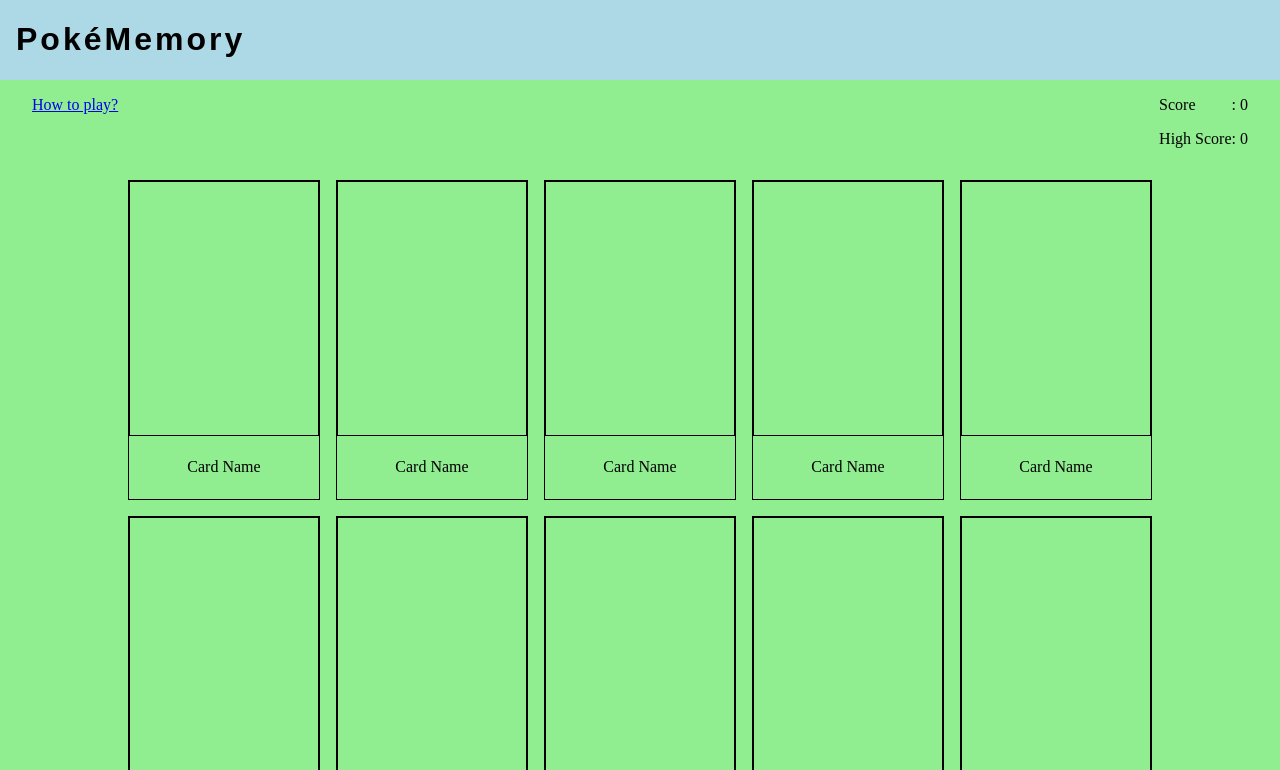
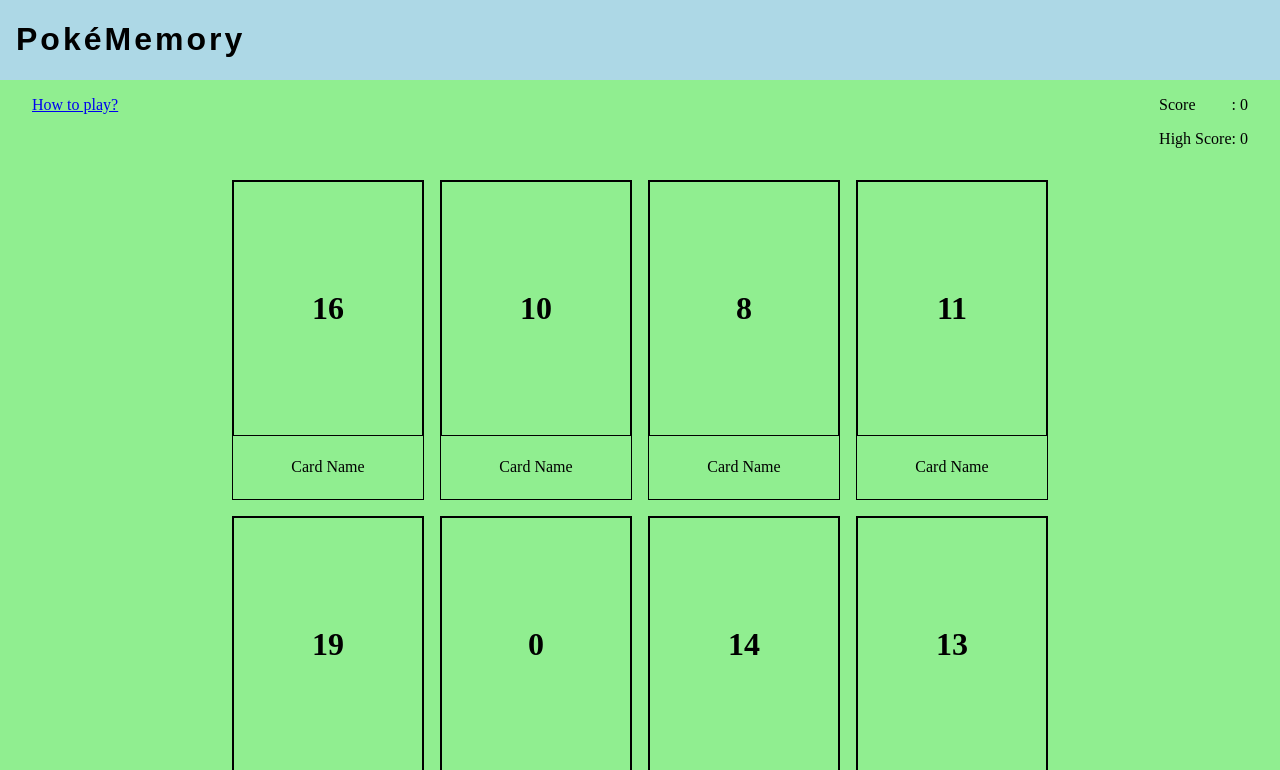
Before and after one commit to fahryanputra/poke-memory-game, a React (Vite) app: page / in a window 1280 px wide. Shown: the top 770 px of the page. Built offline with nearby package versions, Linux system fonts and the light colour scheme; a web font is replaced by a local one.

Commit message:
Add simple logic to select different element of anarray

```diff
--- a/src/components/Card.jsx
+++ b/src/components/Card.jsx
@@ -1,10 +1,12 @@
 import "styles/Card.css";
 
-function Card() {
+function Card({ image }) {
   return (
     <>
       <div className="card">
-        <div className="image"></div>
+        <div className="image">
+          <h1>{image}</h1>
+        </div>
         <div className="name">Card Name</div>
       </div>
     </>
--- a/src/components/Content.jsx
+++ b/src/components/Content.jsx
@@ -3,8 +3,43 @@
 import Tutorial from "./Tutorial";
 import Card from "./Card";
 
+function chooseRandomInteger(number) {
+  return Math.floor(Math.random() * number);
+}
+
+function createPokemonArray(pokemonNumber) {
+  const result = [];
+
+  for (let i = 0; i < pokemonNumber; i++) {
+    result.push(i);
+  }
+
+  return result;
+}
+
+function chooseRandomPokemon(cardNumber, pokemon) {
+  const result = [];
+
+  let randomValue = chooseRandomInteger(pokemon.length);
+  const previousValue = [];
+
+  for (let i = 0; i < cardNumber; i++) {
+    while (previousValue.includes(randomValue)) {
+      randomValue = chooseRandomInteger(pokemon.length);
+    }
+
+    result.push(pokemon[randomValue]);
+    previousValue.push(randomValue);
+  }
+
+  return result;
+}
+
 function Content() {
-  const pokemon = Array(15).fill(0);
+  const pokemonNumber = 20;
+  const cardNumber = 12;
+  const pokemon = createPokemonArray(pokemonNumber);
+  const selected = chooseRandomPokemon(cardNumber, pokemon);
 
   return (
     <>
@@ -15,8 +50,8 @@
         </div>
         <div className="game-board">
           <div className="cards">
-            {pokemon.map((index) => (
-              <Card key={index} />
+            {selected.map((index) => (
+              <Card key={index} image={index} />
             ))}
           </div>
         </div>
--- a/src/styles/Card.css
+++ b/src/styles/Card.css
@@ -10,6 +10,9 @@
   border: 1px solid black;
   width: 100%;
   height: 80%;
+  display: flex;
+  align-items: center;
+  justify-content: center;
 }
 
 .name {
@@ -20,7 +23,7 @@
   align-items: center;
 }
 
-@media (min-width: 1024px) {
+@media (min-width: 1025px) {
   .card {
     width: 15vw;
     height: 40vh;
@@ -38,3 +41,9 @@
     height: 20vh;
   }
 }
+
+@media (max-width: 280px) {
+  .card {
+    width: 35vw;
+  }
+}
--- a/src/styles/Content.css
+++ b/src/styles/Content.css
@@ -18,14 +18,21 @@
 .cards {
   display: grid;
   grid-template-columns: repeat(3, 1fr);
-  grid-template-rows: repeat(5, 1fr);
+  grid-template-rows: repeat(4, 1fr);
   padding-bottom: 1rem;
   gap: 1rem;
 }
 
-@media (min-width: 1024px) {
+@media (min-width: 1025px) {
   .cards {
-    grid-template-columns: repeat(5, 1fr);
+    grid-template-columns: repeat(4, 1fr);
     grid-template-rows: repeat(3, 1fr);
   }
 }
+
+@media (max-width: 280px) {
+  .cards {
+    grid-template-columns: repeat(2, 1fr);
+    grid-template-rows: repeat(6, 1fr);
+  }
+}
--- a/src/styles/Header.css
+++ b/src/styles/Header.css
@@ -6,3 +6,11 @@
   font-style: normal;
   background-color: lightblue;
 }
+
+@media (max-width: 280px) {
+  header {
+    display: flex;
+    justify-content: center;
+    align-items: center;
+  }
+}
```
Also changed, not shown: .eslintrc.cjs.
